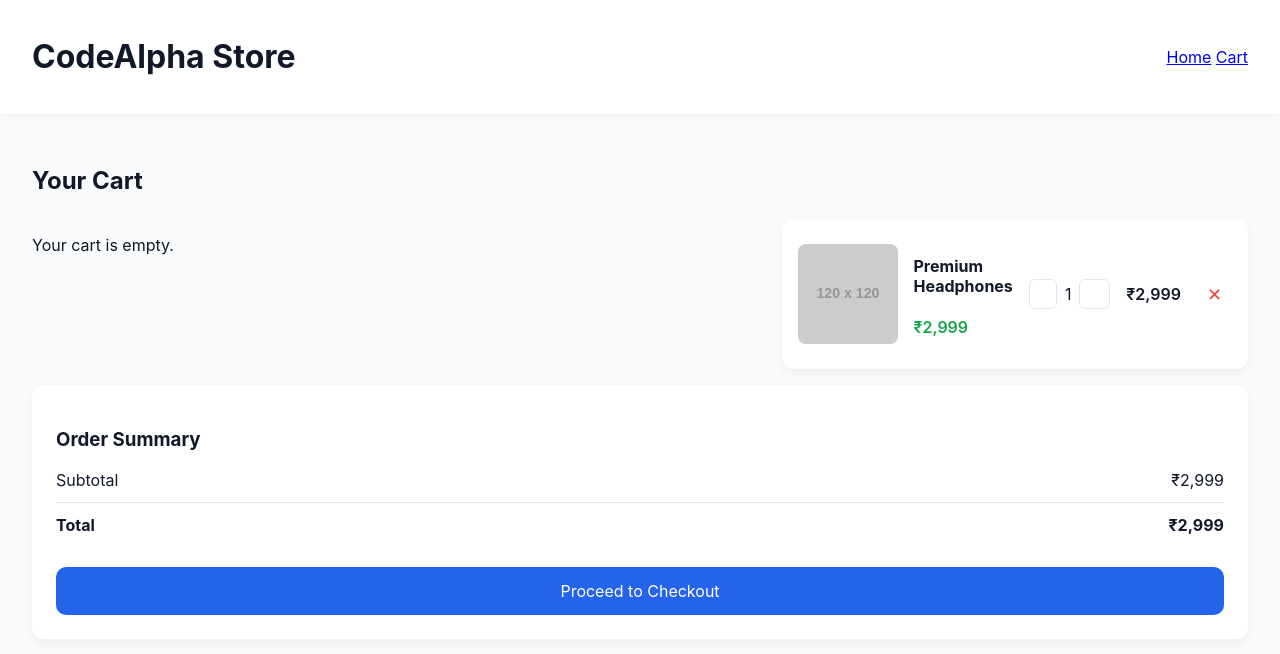
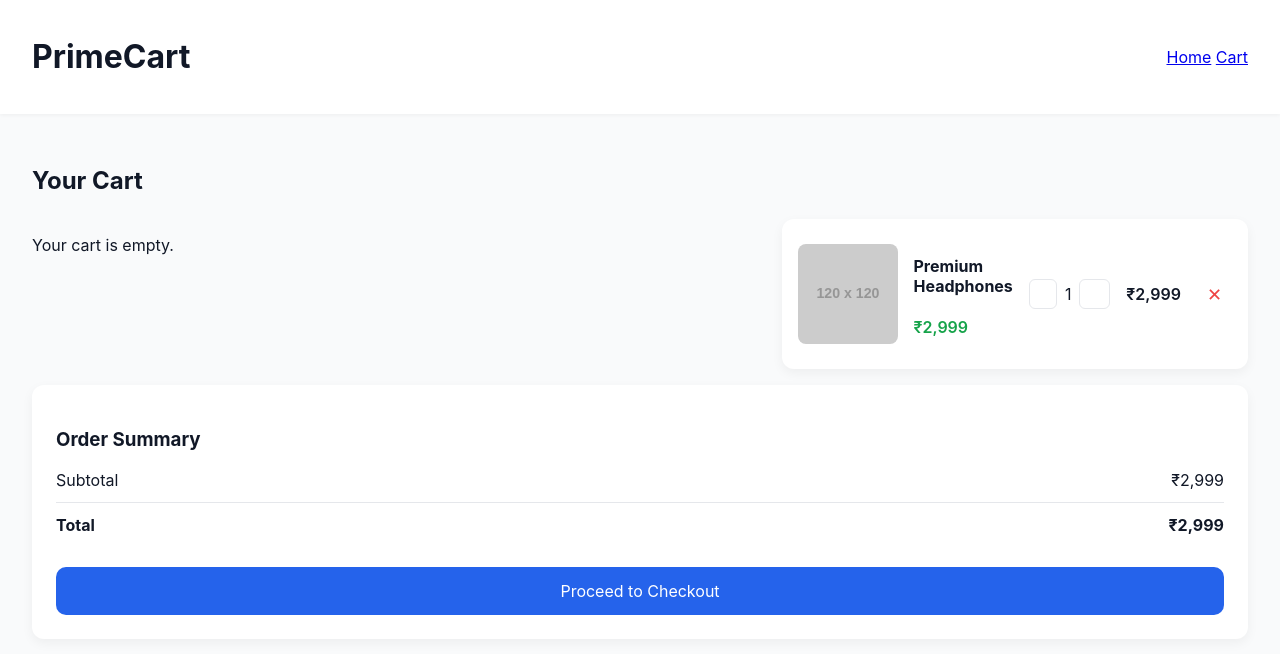
Before and after one commit to Shreyash0755/CodeAlpha_Ecommerce_Store, a plain HTML site: page frontend/pages/cart.html in a window 1280 px wide. Drawn offline with Linux system fonts and the light colour scheme; placeholder pictures from the web are drawn by us.

```diff
--- a/frontend/pages/cart.html
+++ b/frontend/pages/cart.html
@@ -8,7 +8,7 @@
 <body>
 
 <header class="navbar">
-  <h1 class="logo">CodeAlpha Store</h1>
+  <h1 class="logo">PrimeCart</h1>
   <div class="nav-actions">
     <a href="../index.html">Home</a>
     <a href="#">Cart</a>
```
Also changed, not shown: frontend/pages/checkout.html (+1 -1 lines), frontend/pages/login.html (+1 -1 lines), frontend/pages/product.html (+1 -1 lines), frontend/pages/register.html (+1 -1 lines).
